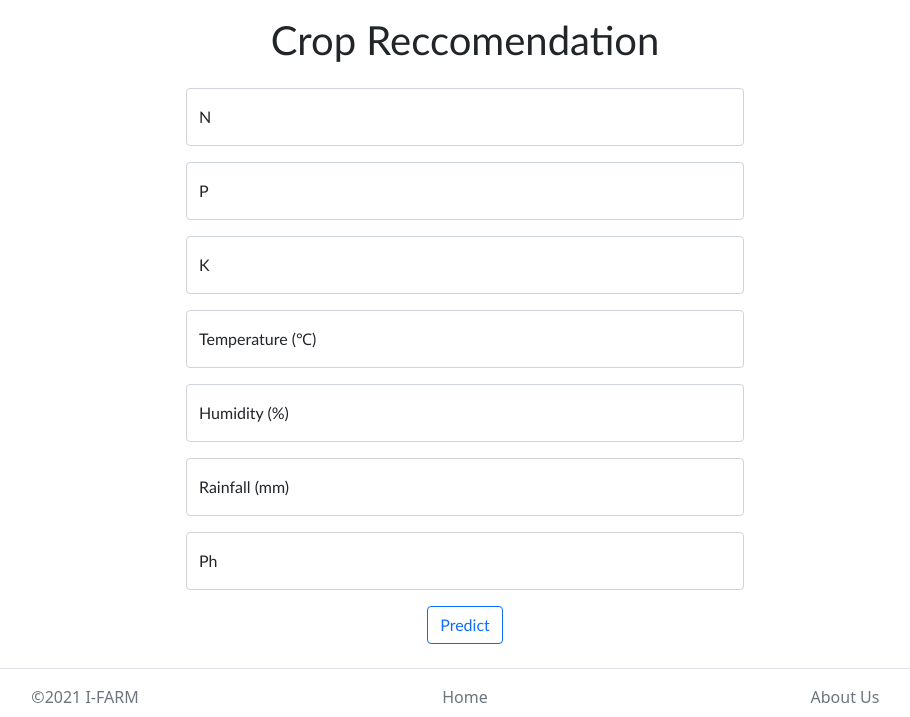
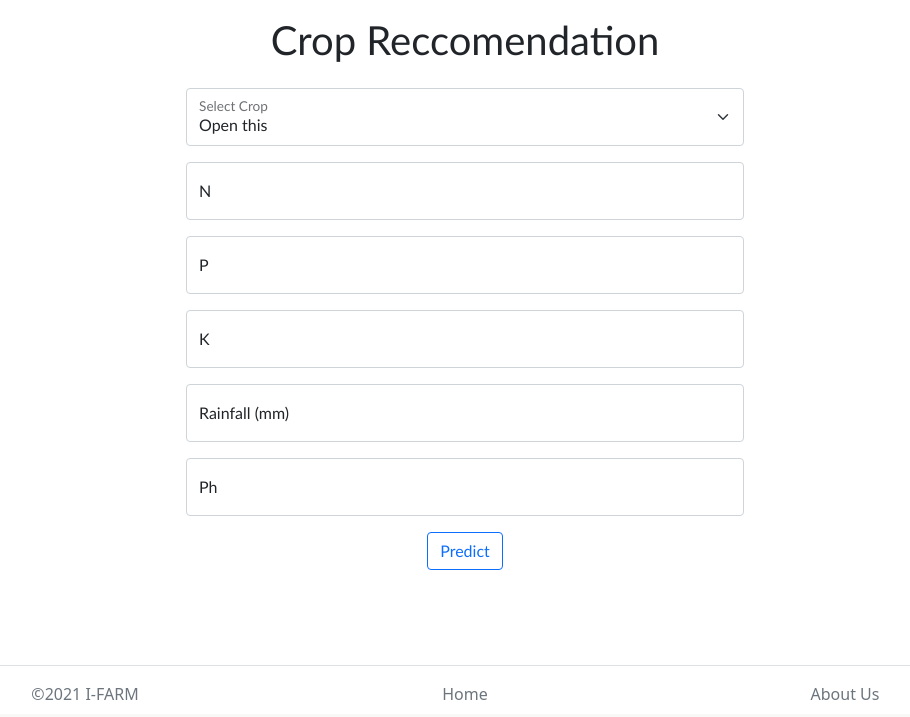
Before and after one commit to Mohit-3430/AAC, a Flask app: page /crop-recommendation in a window 1280 px wide. Shown: the part 86-803 px from the top of the page, without its empty margins (175-1085 px from the left). Run offline with Flask 2, Linux system fonts and the light colour scheme; parts of the project's set-up code (start-up, migrations or seed data) failed here and were passed over.

Commit message:
Removed temperature and humidity fields and integrated wheather API

```diff
--- a/Web_App/app.py
+++ b/Web_App/app.py
@@ -1,6 +1,7 @@
 from flask import Flask, request, render_template, flash, Markup
 import os
 import joblib
+import requests
 from werkzeug.utils import secure_filename
 # from gevent.pywsgi import WSGIServer
 from utils.disease import disease_dic
@@ -8,6 +9,9 @@ from utils.fertilizer import fertilizer_dic
 import datetime
 import numpy as np
 import pandas as pd
+
+from dotenv import load_dotenv
+load_dotenv()
 
 current_time = datetime.datetime.now()
 current_year = current_time.year
@@ -127,11 +131,17 @@ def crop_result():
     title = "Crop Result"
 
     if request.method == "POST":
+        place = request.form.get("state")
         n = request.form.get("n-value")
         p = request.form.get("p-value")
         k = request.form.get("k-value")
-        temperature = float(request.form["Temperature"])
-        humidity = float(request.form["Humidity"])
+
+        url = 'https://api.openweathermap.org/data/2.5/weather?q={}&appid={}&units=metric'.format(place, os.getenv('API_ID'))
+        resp = requests.post(url)
+        resp = resp.json()['main']
+
+        temperature = float(resp['temp'])
+        humidity = float(resp['humidity'])
         rainfall = float(request.form["Rainfall"])
         ph = float(request.form["Ph"])
 
--- a/Web_App/templates/crop_prediction.html
+++ b/Web_App/templates/crop_prediction.html
@@ -21,6 +21,40 @@
     <form action="{{ url_for('crop_result') }}" method="POST">
         <div class="col-md-6 mx-auto">
             <div class="form-floating mb-3">
+                <select class="form-select" id="floatingSelect" name="city" aria-label="Floating label select example"
+                    required='required'>
+                    <option selected>Open this</option>
+                    <option value=1>Ādilābād</option>
+                    <option value=2>Agar</option>
+                    <option value=3>Agartala</option>
+                    <option value=4>Agra</option>
+                    <option value=5>Ahmedabad</option>
+                    <option value=6>Ajmer</option>
+                    <option value=7>Amritsar</option>
+                    <option value=8>Badarpur</option>
+                    <option value=9>Bengaluru</option>
+                    <option value=10>Barauli</option>
+                    <option value=11>Barkot</option>
+                    <option value=12>Nalgonda</option>
+                    <option value=13>Mahbubnagar</option>
+                    <option value=14>Vijayawada</option>
+                    <option value=15>Warangal</option>
+                    <option value=16>Ongle</option>
+                    <option value=17>Pantnagar</option>
+                    <option value=18>Nizamabad</option>
+                    <option value=19>Nimaj</option>
+                    <option value=20>Nidadavole</option>
+                    <option value=21>Mysore</option>
+                    <option value=23>Morinda</option>
+                    <option value=24>Meerut</option>
+                    <option value=25>Mangalore</option>
+                    <option value=26>Jaynagar</option>
+                    <option value=27>Vaikam</option>
+                    <option value=28>Yanam</option>
+                </select>
+                <label for="floatingSelect">Select Crop</label>
+            </div>
+            <div class="form-floating mb-3">
                 <input type="number" step="1" class="form-control" id="floatingInput" name="n-value"
                     placeholder="temperature" min="0" max="100" required>
                 <label for="floatingInput">N</label>
@@ -34,16 +68,6 @@
                 <input type="number" step="1" class="form-control" id="floatingInput" name="k-value"
                     placeholder="temperature" min="0" max="100" required>
                 <label for="floatingInput">K</label>
-            </div>
-            <div class="form-floating mb-3">
-                <input type="number" step="0.01" class="form-control" id="floatingInput" name="Temperature"
-                    placeholder="temperature" min="0" max="50" required>
-                <label for="floatingInput">Temperature (℃)</label>
-            </div>
-            <div class="form-floating mb-3">
-                <input type="number" step="0.01" class="form-control" id="floatingInput" name="Humidity"
-                    placeholder="humidity" required min="0" max="100">
-                <label for="floatingInput">Humidity (%)</label>
             </div>
             <div class="form-floating mb-3">
                 <input type="number" step="0.01" class="form-control" id="floatingInput" name="Rainfall"
```
Also changed, not shown: 1 other file.
